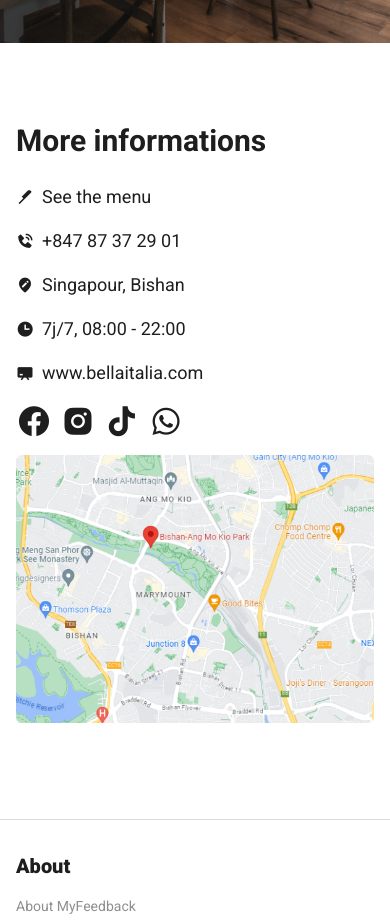
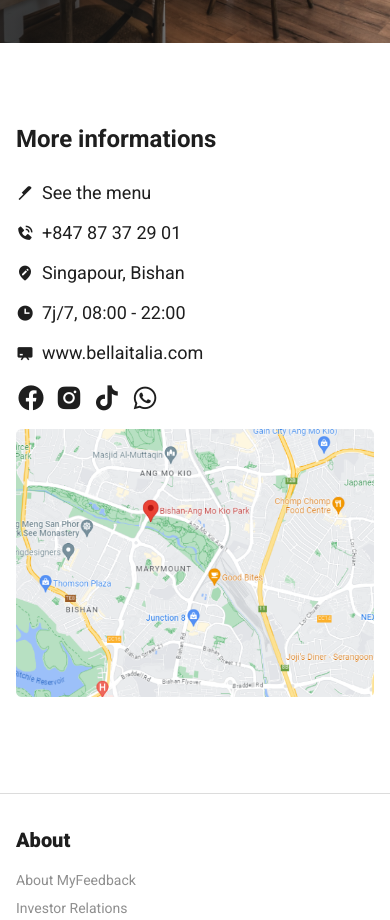
Before and after one commit to shakil-devcraft/myfeedback, a React (Vite) app: page /Hotels in a window 390 px wide. Shown: the part 1200-2120 px from the top of the page. Built offline with nearby package versions, Linux system fonts and the light colour scheme.

Commit message:
now more information section fully responsive

```diff
--- a/src/components/shared/MoreInfo.jsx
+++ b/src/components/shared/MoreInfo.jsx
@@ -6,8 +6,8 @@ const MoreInfo = () => {
             <Container>
                 <div className="grid grid-cols-1 sm:grid-cols-2 items-center py-20 gap-4 sm:gap-6">
                     <div>
-                        <h2 className="font-semibold text-d-color text-3xl">More informations</h2>
-                        <div className="mt-6 mb-4 flex flex-col gap-4">
+                        <h2 className="font-semibold text-d-color text-2xl lg:text-3xl">More informations</h2>
+                        <div className="mt-6 mb-4 flex flex-col gap-3 lg:gap-4">
                             <div className="flex gap-2 items-center text-d-color text-lg font-normal font-roboto">
                                 <i className='bx bx-knife' ></i>
                                 <p>See the menu</p>
@@ -29,15 +29,15 @@ const MoreInfo = () => {
                                 <p>www.bellaitalia.com</p>
                             </div>
                         </div>
-                        <div className="flex gap-2 text-d-color text-4xl">
+                        <div className="flex gap-2 text-d-color text-3xl lg:text-4xl">
                             <i className='bx bxl-facebook-circle' ></i>
                             <i className='bx bxl-instagram-alt' ></i>
                             <i className='bx bxl-tiktok' ></i>
                             <i className='bx bxl-whatsapp' ></i>
                         </div>
                     </div>
-                    <div>
-                        <img src="/img/map2.png" alt="" />
+                    <div className="flex items-center mx-auto">
+                        <img className="h-full" src="/img/map2.png" alt="" />
                     </div>
                 </div>
             </Container>
```
